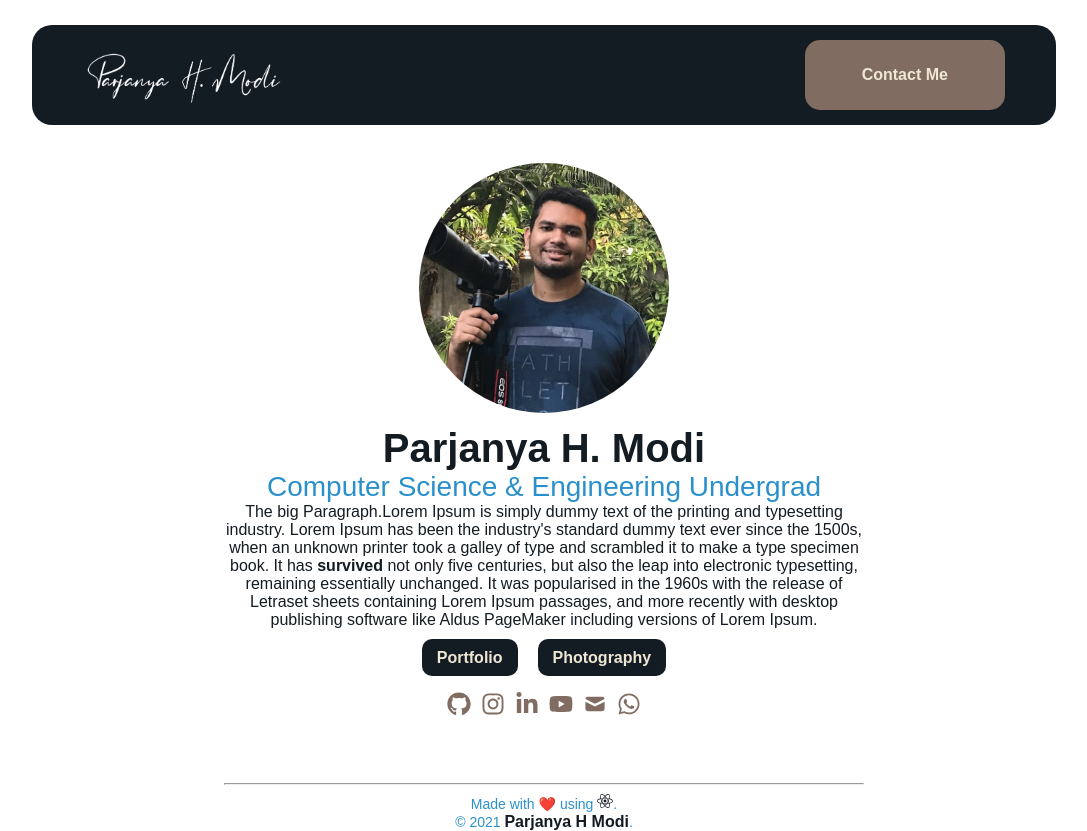
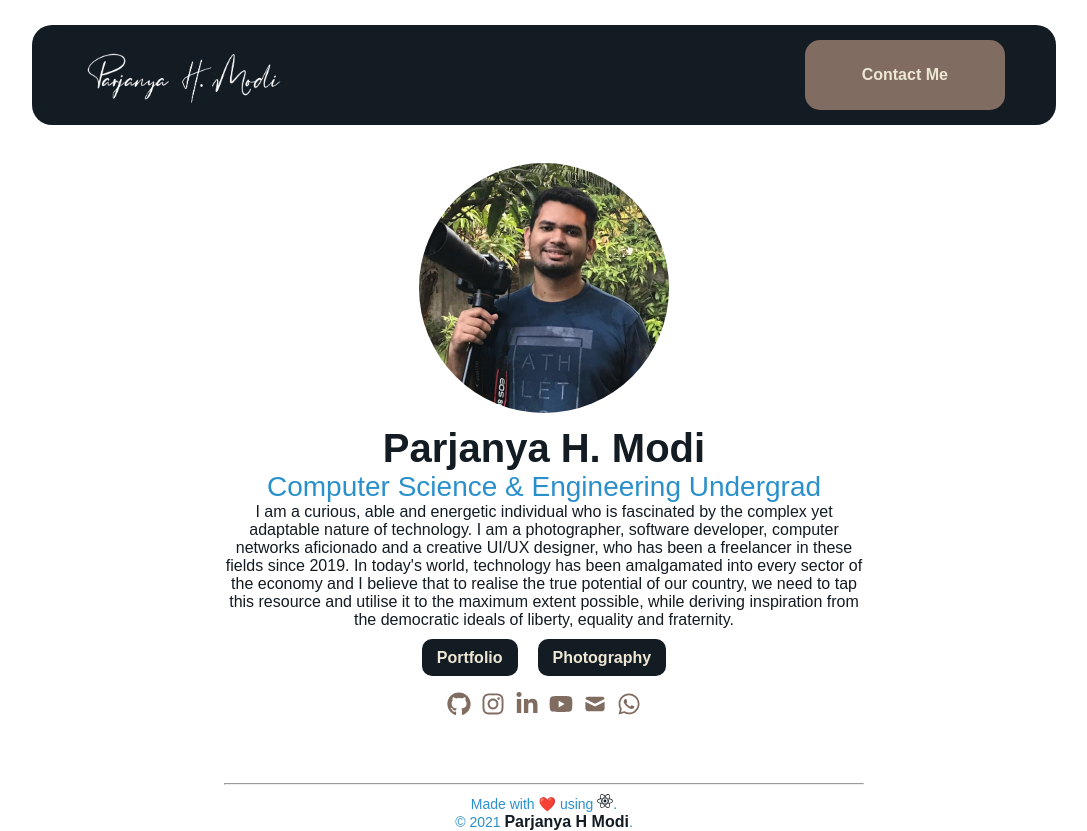
Before and after one commit to parjanyamodi/personal-landing-page, a React (Create React App) app: page / in a window 1280 px wide. Shown: the whole page, without its empty margins (96-1183 px from the left). Built offline with nearby package versions, Linux system fonts and the light colour scheme; a web font is replaced by a local one.

Commit message:
Content Initial

```diff
--- a/src/components/Container.js
+++ b/src/components/Container.js
@@ -27,16 +27,16 @@ const Container = (props) => {
             </ProfileTitle>
             <ProfileBio>
               <span>
-                The big Paragraph.Lorem Ipsum is simply dummy text of the
-                printing and typesetting industry. Lorem Ipsum has been the
-                industry's standard dummy text ever since the 1500s, when an
-                unknown printer took a galley of type and scrambled it to make a
-                type specimen book. It has <strong>survived</strong> not only
-                five centuries, but also the leap into electronic typesetting,
-                remaining essentially unchanged. It was popularised in the 1960s
-                with the release of Letraset sheets containing Lorem Ipsum
-                passages, and more recently with desktop publishing software
-                like Aldus PageMaker including versions of Lorem Ipsum.
+                I am a curious, able and energetic individual who is fascinated
+                by the complex yet adaptable nature of technology. I am a
+                photographer, software developer, computer networks aficionado
+                and a creative UI/UX designer, who has been a freelancer in
+                these fields since 2019. In today's world, technology has been
+                amalgamated into every sector of the economy and I believe that
+                to realise the true potential of our country, we need to tap
+                this resource and utilise it to the maximum extent possible,
+                while deriving inspiration from the democratic ideals of
+                liberty, equality and fraternity.
               </span>
             </ProfileBio>
             <CTAButtons>
@@ -197,7 +197,7 @@ const SocialIcons = styled.div`
     font-weight: 700;
     margin: 5px;
     &:hover {
-        color: #131B23;
+      color: #131b23;
     }
   }
 `;
@@ -205,7 +205,7 @@ const Portfolio = styled.a`
   margin: 10px;
   a {
     width: 150px;
-    background-color: #131B23;
+    background-color: #131b23;
     padding: 10px 15px;
     text-decoration: none;
     border-radius: 10px;
@@ -213,14 +213,14 @@ const Portfolio = styled.a`
       text-align: center;
       justify-content: center;
       align-items: center;
-        color: #EDE7D4;
+      color: #ede7d4;
       font-size: 16px;
       font-weight: 700;
     }
     &:hover {
-        background-color: #E9F1F7;
+      background-color: #e9f1f7;
       span {
-            color: #131B23;
+        color: #131b23;
       }
     }
   }
@@ -229,7 +229,7 @@ const Photography = styled.a`
   margin: 10px;
   a {
     width: 150px;
-    background-color: #131B23;
+    background-color: #131b23;
     padding: 10px 15px;
     text-decoration: none;
     border-radius: 10px;
@@ -237,14 +237,14 @@ const Photography = styled.a`
       text-align: center;
       justify-content: center;
       align-items: center;
-        color: #EDE7D4;
+      color: #ede7d4;
       font-size: 16px;
       font-weight: 700;
     }
     &:hover {
-        background-color: #E9F1F7;
+      background-color: #e9f1f7;
       span {
-            color: #131B23;
+        color: #131b23;
       }
     }
   }
```
Lines whose indentation alone changed are shown as unchanged.
